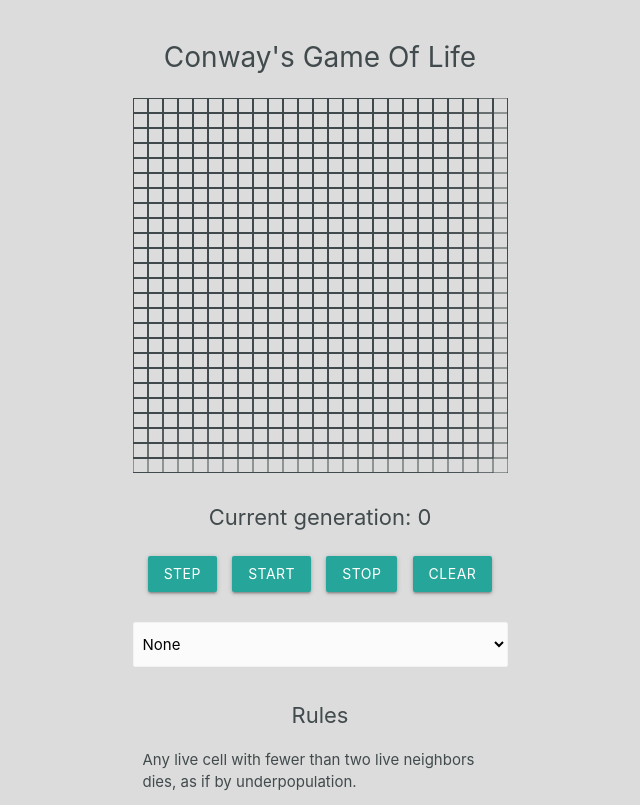
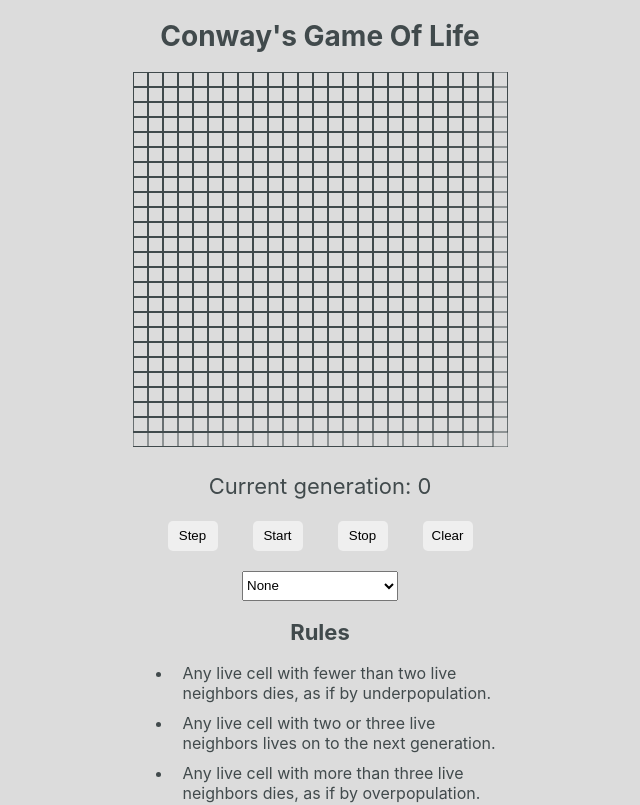
Before and after one commit to bloominstituteoftechnology/CS-Build-Week-1, a React (Create React App) app in the folder game-of-life/: page / in a window 1280 px wide. Shown: the top 805 px of the page, without its empty margins (320-960 px from the left). Built offline with nearby package versions, Linux system fonts and the light colour scheme.

Commit message:
removed material styles

```diff
--- a/game-of-life/public/index.html
+++ b/game-of-life/public/index.html
@@ -10,7 +10,6 @@
       homescreen on Android. See https://developers.google.com/web/fundamentals/web-app-manifest/
     -->
     <link rel="manifest" href="%PUBLIC_URL%/manifest.json">
-    <link rel="stylesheet" href="https://cdnjs.cloudflare.com/ajax/libs/materialize/1.0.0/css/materialize.min.css">
     <!--
       Notice the use of %PUBLIC_URL% in the tags above.
       It will be replaced with the URL of the `public` folder during the build.
--- a/game-of-life/src/App.css
+++ b/game-of-life/src/App.css
@@ -3,35 +3,6 @@
   margin-top:30px;
   width:375px;
   margin:0 auto;
-}
-
-.App-logo {
-  animation: App-logo-spin infinite 20s linear;
-  height: 40vmin;
-}
-
-.App-header {
-  background-color: #282c34;
-  min-height: 100vh;
-  display: flex;
-  flex-direction: column;
-  align-items: center;
-  justify-content: center;
-  font-size: calc(10px + 2vmin);
-  color: white;
-}
-
-.App-link {
-  color: #61dafb;
-}
-
-@keyframes App-logo-spin {
-  from {
-    transform: rotate(0deg);
-  }
-  to {
-    transform: rotate(360deg);
-  }
 }
 
 ul li{
@@ -69,3 +40,15 @@ h1{
   text-align:left;
   margin-bottom:30px;
 }
+button{
+  margin-bottom:20px;
+  height:30px;
+  width:50px;
+  border-radius:5px;
+  outline:none;
+  border-color:transparent;
+}
+select {
+  height:30px;
+  outline:none;
+}
--- a/game-of-life/src/gameComponents/LifeCanvas.js
+++ b/game-of-life/src/gameComponents/LifeCanvas.js
@@ -1,137 +1,168 @@
-import React, { Component } from 'react';
+import React, {Component} from 'react';
 import Life from './Life.js';
 
-class LifeCanvas extends Component{
-    constructor(){
-      super();
-      this.state={
-        generation:0
+class LifeCanvas extends Component {
+  constructor () {
+    super ();
+    this.state = {
+      generation: 0,
+    };
+  }
+  componentDidMount () {
+    this.draw ();
+    this.life = new Life ();
+    this.life.createBlankGrid ();
+    this.start = null;
+    this.myreq = null;
+    this.isClickable = true;
+  }
+  draw () {
+    const ctx = this.refs.canvas.getContext ('2d');
+    ctx.strokeStyle = '#414a4c';
+    for (let i = 0; i <= 375; i += 15) {
+      for (let j = 0; j <= 375; j += 15) {
+        ctx.moveTo (i, 0);
+        ctx.lineTo (i, j);
+        ctx.moveTo (0, j);
+        ctx.lineTo (i, j);
       }
     }
-    componentDidMount() {
-        this.draw();
-        this.life=new Life();
-        this.life.createBlankGrid();
-        this.start=null;
-        this.myreq=null;
-        this.isClickable=true;
+    ctx.stroke ();
   }
-    draw() {
-        const ctx = this.refs.canvas.getContext('2d');
-        ctx.strokeStyle='#414a4c';
-        for(let i = 0; i <=375; i += 15){
-            for(let j = 0; j <=375; j+= 15){
-              ctx.moveTo(i,0);
-              ctx.lineTo(i,j);
-              ctx.moveTo(0,j);
-              ctx.lineTo(i,j);
+  getPosition = e => {
+    if (this.isClickable) {
+      const canvas = this.refs.canvas;
+      const grid = canvas.getBoundingClientRect ();
+      const x = e.clientX - grid.left;
+      const y = e.clientY - grid.top;
+      this.toggleState (x, y);
     }
+  };
+  toggleState (x, y) {
+    const x_index = Math.floor (x / 15);
+    const y_index = Math.floor (y / 15);
+    this.life.grid[x_index][y_index] === 0
+      ? (this.life.grid[x_index][y_index] = 1)
+      : (this.life.grid[x_index][y_index] = 0);
+    this.fillsquares ();
   }
-        ctx.stroke();
-    }
-    getPosition=(e)=>{
-      if (this.isClickable) {
-        const canvas=this.refs.canvas;
-        const grid=canvas.getBoundingClientRect();
-        const x=e.clientX-grid.left;
-        const y=e.clientY-grid.top;
-        this.toggleState(x,y);
-      }
-    }
-    toggleState(x,y){
-        const x_index=Math.floor(x/15);
-        const y_index=Math.floor(y/15);
-        this.life.grid[x_index][y_index]===0?
-        this.life.grid[x_index][y_index]=1:
-        this.life.grid[x_index][y_index]=0;
-        this.fillsquares();
-    }
-    fillsquares=()=>{
-        const ctx = this.refs.canvas.getContext('2d');
-        ctx.fillStyle='#414a4c';
-        for (let i=0; i<this.life.grid.length;i++) {
-          for (let j=0; j<this.life.grid.length; j++) {
+  fillsquares = () => {
+    const ctx = this.refs.canvas.getContext ('2d');
+    ctx.fillStyle = '#414a4c';
+    for (let i = 0; i < this.life.grid.length; i++) {
+      for (let j = 0; j < this.life.grid.length; j++) {
         if (this.life.grid[i][j]) {
-              ctx.fillRect(i*15, j*15, 15, 15);
+          ctx.fillRect (i * 15, j * 15, 15, 15);
         } else {
-              ctx.clearRect(i*15, j*15, 15, 15);
+          ctx.clearRect (i * 15, j * 15, 15, 15);
         }
       }
     }
-        this.draw();
+    this.draw ();
+  };
+  oneStep = () => {
+    if (!this.myreq && !this.start) {
+      this.life.runIteration (this.life.grid);
+      this.setState ({generation: this.state.generation + 1}, () => {
+        this.isClickable = false;
+        this.fillsquares ();
+      });
     }
-    oneStep=()=>{
-      if (!this.myreq && !this.start) {
-        this.life.runIteration(this.life.grid);
-        this.setState({generation: this.state.generation+1},()=>{this.isClickable=false; this.fillsquares()});
+  };
+  animate = timestamp => {
+    this.myreq = requestAnimationFrame (this.animate);
+    if (!this.start) {
+      this.start = timestamp;
     }
+    const elapsed = timestamp - this.start;
+    if (elapsed > 100) {
+      this.life.runIteration (this.life.grid);
+      this.setState ({generation: this.state.generation + 1}, () => {
+        this.start = timestamp;
+        this.isClickable = false;
+        this.fillsquares ();
+      });
     }
-    animate=(timestamp)=>{
-      this.myreq=requestAnimationFrame(this.animate);
-      if (!this.start) {
-        this.start=timestamp;
-      }
-      const elapsed=timestamp-this.start;
-      if (elapsed>=300) {
-        this.life.runIteration(this.life.grid);
-        this.setState({generation: this.state.generation+1},()=>{this.start=timestamp; this.isClickable=false; this.fillsquares()});
-      }
-    }
-    stopAnimation=()=>{
-      cancelAnimationFrame(this.myreq);
-      this.myreq=null;
-      this.start=null;
-    }
-    clear=()=>{
-      this.stopAnimation();
-      this.setState({generation:0},()=>{this.isClickable=true; this.life.createBlankGrid(); this.fillsquares();});
-    }
-    selectHandler=(e)=>{
+  };
+  stopAnimation = () => {
+    cancelAnimationFrame (this.myreq);
+    this.myreq = null;
+    this.start = null;
+  };
+  clear = () => {
+    this.stopAnimation ();
+    this.setState ({generation: 0}, () => {
+      this.isClickable = true;
+      this.life.createBlankGrid ();
+      this.fillsquares ();
+    });
+  };
+  selectHandler = e => {
     if (!this.start && !this.myreq) {
-        switch(e.target.value) {
+      switch (e.target.value) {
         case 'random':
-            this.life.createRandomizedGrid();
+          this.life.createRandomizedGrid ();
           break;
         case 'rPentomino':
-            this.life.createRPentomino();
+          this.life.createRPentomino ();
           break;
         case 'queenBee':
-            this.life.createQueenBee();
+          this.life.createQueenBee ();
           break;
         case 'glider':
-            this.life.createGlider();
+          this.life.createGlider ();
           break;
         case 'smallExploder':
-            this.life.createSmallExploder();
+          this.life.createSmallExploder ();
           break;
         case 'exploder':
-            this.life.createExploder();
+          this.life.createExploder ();
           break;
         case '10CellRow':
-            this.life.create10CellRow();
+          this.life.create10CellRow ();
           break;
         case 'lightWeightSpaceShip':
-            this.life.createLightWeightSpaceShip();
+          this.life.createLightWeightSpaceShip ();
           break;
         default:
-            this.life.createBlankGrid();
+          this.life.createBlankGrid ();
       }
-        this.setState({generation:0},()=>this.fillsquares());
+      this.setState ({generation: 0}, () => this.fillsquares ());
     }
-    }
-    render(){
+  };
+  render () {
     return (
       <div>
-            <canvas ref="canvas" width={375} height={375} onClick={(e)=>this.getPosition(e)}/>
-            <p className='generationHeader'>Current generation: {this.state.generation}</p>
-            <div className='button-container'>
-              <button className='btn waves-effect waves-light' onClick={()=>this.oneStep()}>Step</button>
-              <button className='btn waves-effect waves-light'
-              onClick={()=>{if (!this.myreq && !this.start) {this.myreq=requestAnimationFrame(this.animate)}}}>Start</button>
-              <button className='btn waves-effect waves-light' onClick={()=>this.stopAnimation()}>Stop</button>
-              <button className='btn waves-effect waves-light' onClick={()=>this.clear()}>Clear</button>
+        <canvas
+          ref="canvas"
+          width={375}
+          height={375}
+          onClick={e => this.getPosition (e)}
+        />
+        <p className="generationHeader">
+          Current generation: {this.state.generation}
+        </p>
+        <div className="button-container">
+          <button onClick={() => this.oneStep ()}>
+            Step
+          </button>
+          <button
+            onClick={() => {
+              if (!this.myreq && !this.start) {
+                this.myreq = requestAnimationFrame (this.animate);
+              }
+            }}
+          >
+            Start
+          </button>
+          <button onClick={() => this.stopAnimation ()}>
+            Stop
+          </button>
+          <button onClick={() => this.clear ()}>
+            Clear
+          </button>
         </div>
-            <select className='browser-default' onChange={this.selectHandler} defaultValue='none'>
+        <select onChange={this.selectHandler} defaultValue="none">
           <option value="none">None</option>
           <option value="rPentomino">R-pentomino</option>
           <option value="queenBee">Queen Bee</option>
@@ -140,7 +171,7 @@ class LifeCanvas extends Component{
           <option value="smallExploder">Small Exploder</option>
           <option value="exploder">Exploder</option>
           <option value="10CellRow">10 Cell Row</option>
-              <option value ="lightWeightSpaceShip">Lightweight Spaceship</option>
+          <option value="lightWeightSpaceShip">Lightweight Spaceship</option>
         </select>
       </div>
     );
```
Also changed, not shown: 1 other file (tests, documents, lock files or other folders). Lines whose indentation alone changed are shown as unchanged.
